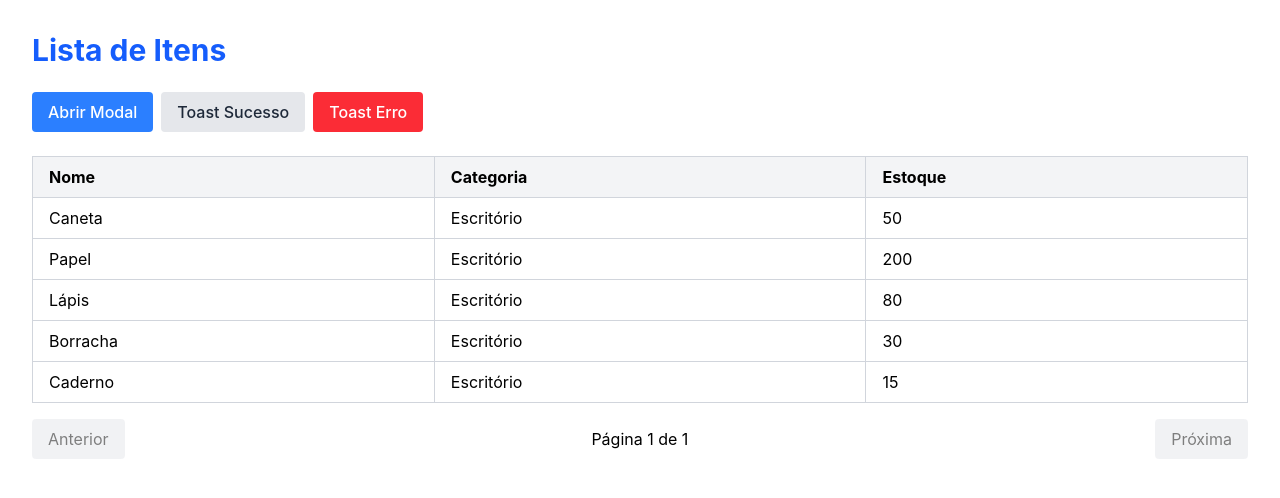
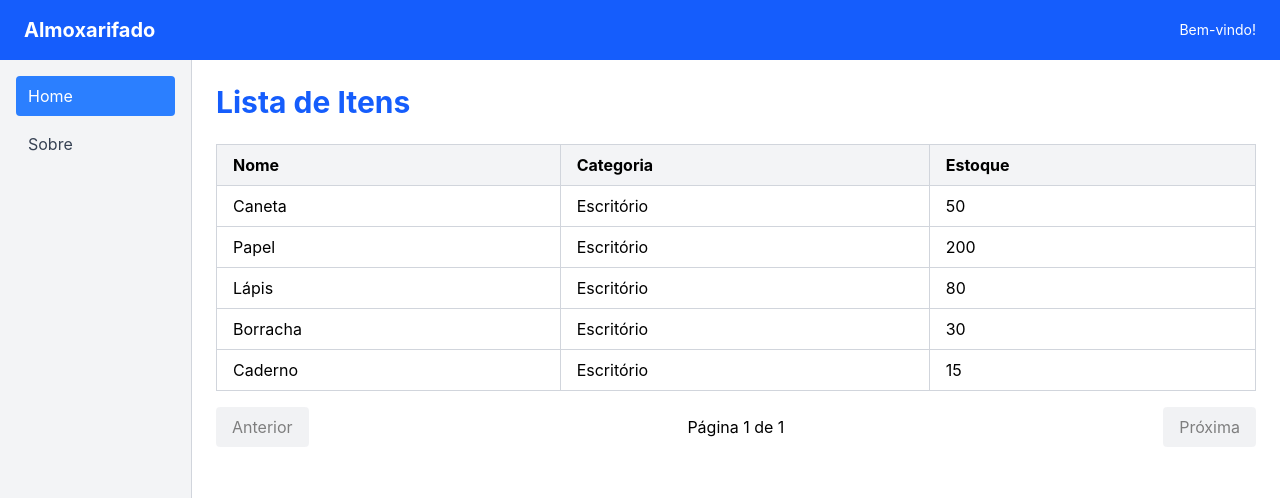
Before and after one commit to dansaraiva/almoxarifado, a React app in the folder frontend/: page /home in a window 1280 px wide. Shown: the top 498 px of the page. Built offline with nearby package versions, Linux system fonts and the light colour scheme; the HTML template or start-up script is replaced by a standard one.

Commit message:
feat: adiciona componente Layout com header e menu lateral

```diff
--- /dev/null
+++ b/frontend/src/components/Layout/Layout.jsx
@@ -0,0 +1,47 @@
+import { Link, useLocation } from 'react-router-dom';
+
+function Layout({ children }) {
+  const location = useLocation();
+
+  const menu = [
+    { path: '/home', label: 'Home' },
+    { path: '/sobre', label: 'Sobre' },
+  ];
+
+  return (
+    <div className="min-h-screen flex flex-col">
+      {/* Header */}
+      <header className="bg-blue-600 text-white px-6 py-4 flex items-center justify-between shadow-md">
+        <h1 className="text-xl font-bold">Almoxarifado</h1>
+        <span className="text-sm">Bem-vindo!</span>
+      </header>
+
+      {/* Corpo: menu lateral + conteúdo */}
+      <div className="flex flex-1">
+        {/* Menu lateral */}
+        <aside className="w-48 bg-gray-100 border-r border-gray-300 p-4">
+          <nav className="flex flex-col gap-2">
+            {menu.map((item) => (
+              <Link
+                key={item.path}
+                to={item.path}
+                className={`px-3 py-2 rounded ${
+                  location.pathname === item.path
+                    ? 'bg-blue-500 text-white'
+                    : 'text-gray-700 hover:bg-gray-200'
+                }`}
+              >
+                {item.label}
+              </Link>
+            ))}
+          </nav>
+        </aside>
+
+        {/* Conteúdo da página */}
+        <main className="flex-1 p-6 bg-white">{children}</main>
+      </div>
+    </div>
+  );
+}
+
+export default Layout;
--- a/frontend/src/pages/Home/Home.jsx
+++ b/frontend/src/pages/Home/Home.jsx
@@ -1,13 +1,7 @@
-import { useState } from 'react';
-import Button from '../../components/Button/Button';
-import Modal from '../../components/Modal/Modal';
+import Layout from '../../components/Layout/Layout';
 import Table from '../../components/Table/Table';
-import Toast from '../../components/Toast/Toast';
 
 function Home() {
-  const [modalAberto, setModalAberto] = useState(false);
-  const [toast, setToast] = useState(null);
-
   const columns = [
     { key: 'nome', label: 'Nome' },
     { key: 'categoria', label: 'Categoria' },
@@ -23,44 +17,10 @@ function Home() {
   ];
 
   return (
-    <div className="p-8">
+    <Layout>
       <h1 className="text-3xl font-bold text-blue-600 mb-6">Lista de Itens</h1>
-
-      <div className="flex gap-2 mb-6">
-        <Button onClick={() => setModalAberto(true)}>Abrir Modal</Button>
-        <Button
-          variant="secondary"
-          onClick={() => setToast({ mensagem: 'Salvo!', tipo: 'success' })}
-        >
-          Toast Sucesso
-        </Button>
-        <Button variant="danger" onClick={() => setToast({ mensagem: 'Erro!', tipo: 'error' })}>
-          Toast Erro
-        </Button>
-      </div>
-
       <Table columns={columns} data={data} itemsPerPage={5} />
-
-      <Modal
-        aberto={modalAberto}
-        onFechar={() => setModalAberto(false)}
-        titulo="Confirmar exclusão"
-      >
-        <p>Tem certeza que deseja excluir este item?</p>
-        <div className="flex gap-2 mt-4">
-          <Button variant="secondary" onClick={() => setModalAberto(false)}>
-            Cancelar
-          </Button>
-          <Button variant="danger" onClick={() => setModalAberto(false)}>
-            Excluir
-          </Button>
-        </div>
-      </Modal>
-
-      {toast && (
-        <Toast mensagem={toast.mensagem} tipo={toast.tipo} onFechar={() => setToast(null)} />
-      )}
-    </div>
+    </Layout>
   );
 }
 
--- a/frontend/src/pages/Sobre/Sobre.jsx
+++ b/frontend/src/pages/Sobre/Sobre.jsx
@@ -1,9 +1,11 @@
+import Layout from '../../components/Layout/Layout';
+
 function Sobre() {
   return (
-    <div className="p-8">
+    <Layout>
       <h1 className="text-3xl font-bold text-green-600">Página Sobre</h1>
       <p className="mt-4">Esta é a página sobre o projeto.</p>
-    </div>
+    </Layout>
   );
 }
 
```
